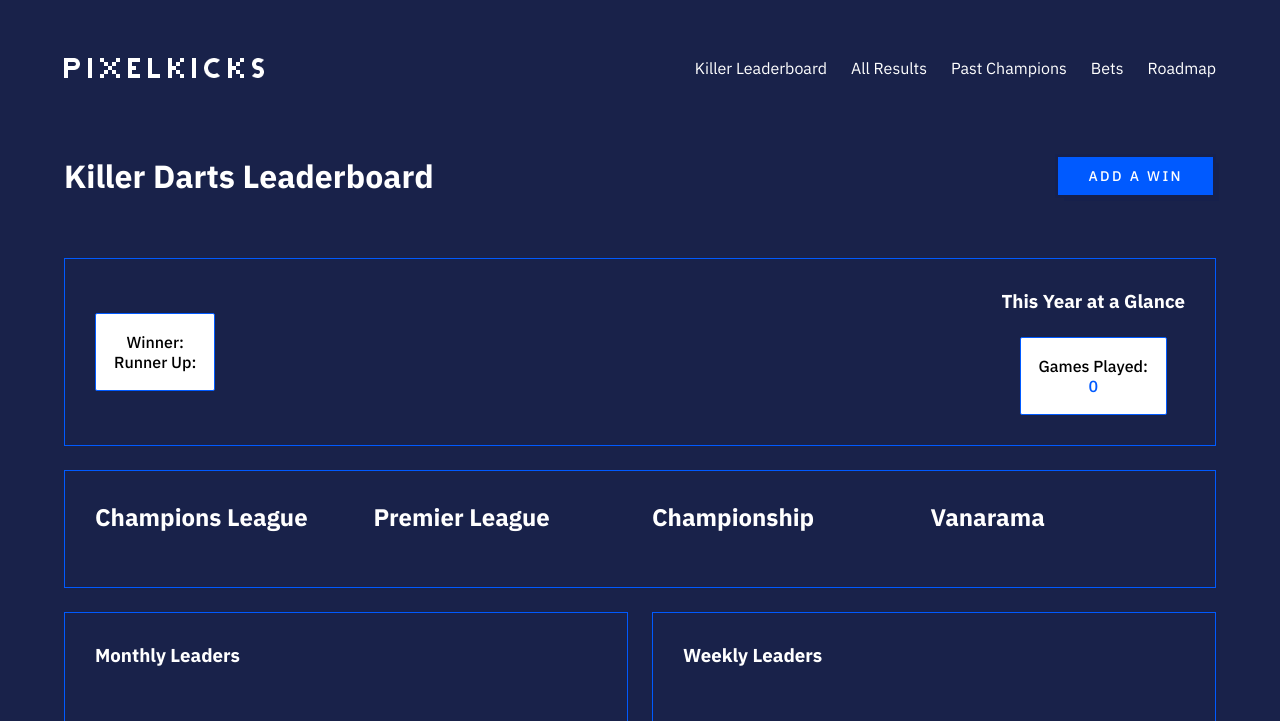
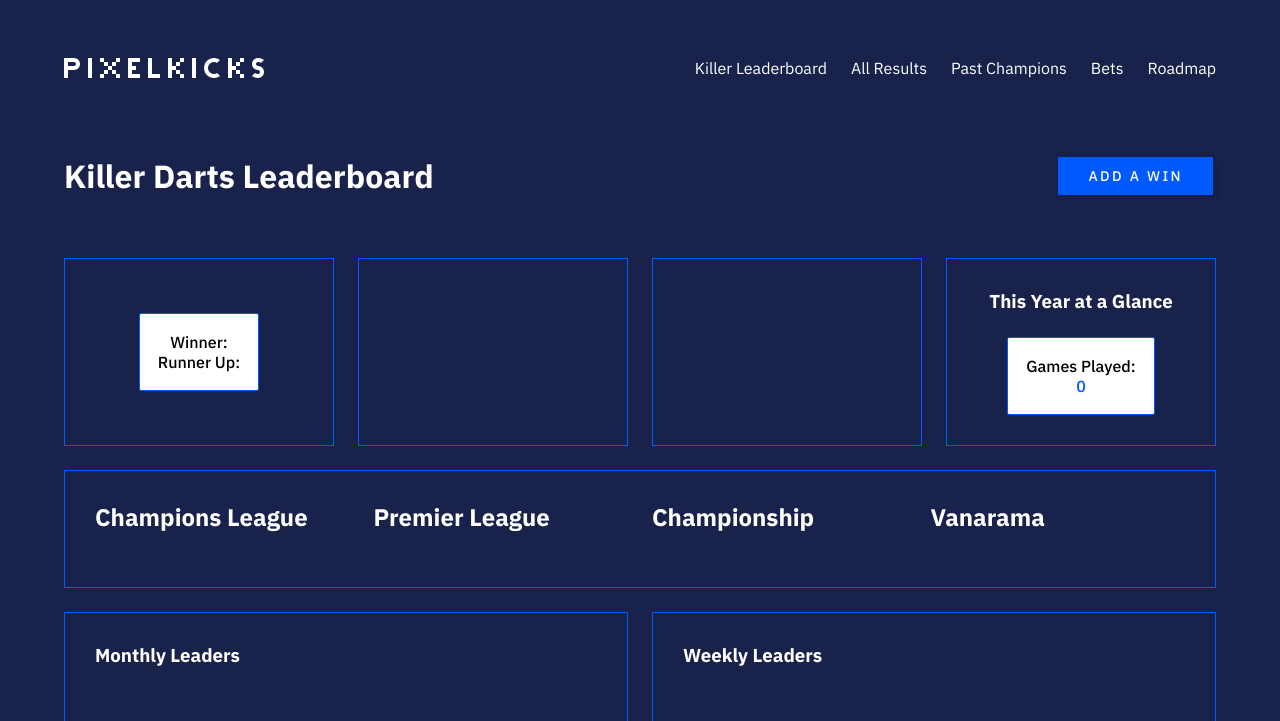
Before and after one commit to Joe-Tynan/darts-portal, a Django app: page / in a window 1280 px wide. Shown: the top 721 px of the page. Run offline with Django 5.2, Linux system fonts and the light colour scheme; data that the repository does not hold is empty.

Commit message:
At a Glance Section Styling

```diff
--- a/static/css/style.css
+++ b/static/css/style.css
@@ -342,6 +342,12 @@ form .button {
     display: flex;
     justify-content: space-between;
     margin-bottom: 24px;
+    gap: 24px;
+}
+
+.killer-stats .pk-border {
+    flex-basis: 0;
+    flex-grow: 1;
 }
 
 .killer-stats h3 {
--- a/templates/index.html
+++ b/templates/index.html
@@ -10,14 +10,16 @@
         </div>
     </div>
 
-    <div class="killer-stats pk-border">
-        <div>
+    <div class="killer-stats">
+        <div class="pk-border">
             <h3>{{ last_result.0.date|date:"l j F" }}</h3>
             <div class="flex-wrapper">
                 <p>Winner: <span>{{ last_result.0.winner.first_name }} {{ last_result.0.winner.last_name }}</span><br>Runner Up: <span>{{ last_result.0.runner_up.first_name }} {{ last_result.0.runner_up.last_name }}</span></p>
             </div>
         </div>
-        <div>
+        <div class="pk-border"></div>
+        <div class="pk-border"></div>
+        <div class="pk-border">
             <h3>This Year at a Glance</h3>
             <div class="flex-wrapper">
                 <p>Games Played: <span class="block">{{ this_years_game_count }}</span></p>
```
